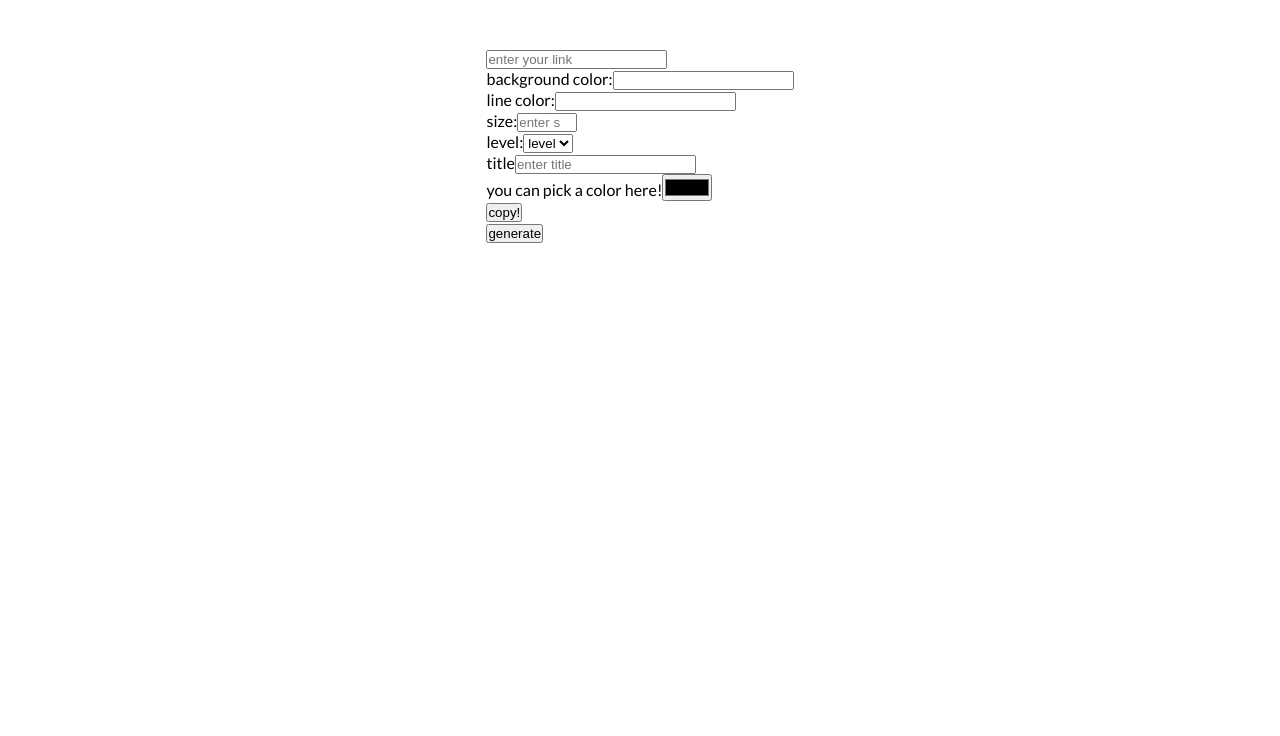
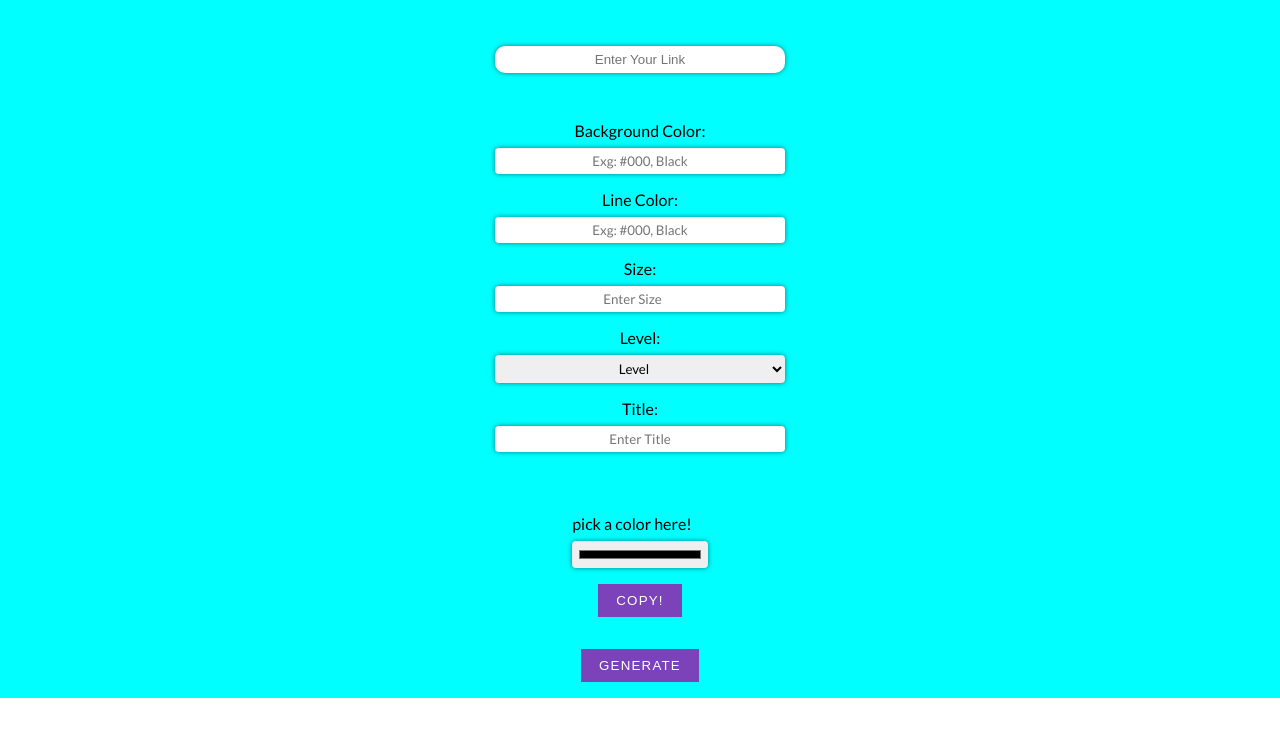
Before and after one commit to parham-mosadeq/qr-code-generator, a React (Create React App) app: page / in a window 1280 px wide. Shown: the top 736 px of the page. Built offline with nearby package versions, Linux system fonts and the light colour scheme.

Commit message:
adding more css

```diff
--- a/src/components/Settings.js
+++ b/src/components/Settings.js
@@ -4,7 +4,7 @@ import { ToastContainer } from 'react-toastify';
 import 'react-toastify/dist/ReactToastify.css';
 
 // styles
-// import styles from '../styles/showMsg.module.css';
+import styles from '../styles/settings.module.css';
 //  qr library
 import Qrcode from './Qrcode';
 // state and dispatch hooks
@@ -38,9 +38,10 @@ const Settings = () => {
   const pickedColor = useSelector((state) => state.colorReducer.pickedColor);
   // ! copy actions and states end
   return (
-    <main>
-      <article>
+    <main className={styles.main}>
+      <article className={styles.article}>
         <input
+          className={styles.linkInput}
           type='text'
           placeholder='enter your link'
           value={valueState}
@@ -48,22 +49,26 @@ const Settings = () => {
         />
 
         {/* user setting start */}
-        <div>
+        <div className={styles.userSettings}>
           {/* bg color start */}
-          <div>
+          <div className={styles.mainInputs}>
             <label> background color:</label>
             <input
+              className={styles.settingsInput}
               type='text'
               value={bgColorState}
+              placeholder={'exg: #000, black'}
               onChange={(e) => dispatch(bgColor(e))}
             />
           </div>
           {/* bg color end */}
           {/* fg color start */}
-          <div>
+          <div className={styles.mainInputs}>
             <label> line color:</label>
             <input
+              className={styles.settingsInput}
               type='text'
+              placeholder={'exg: #000, black'}
               value={fgColorState}
               onChange={(e) => dispatch(fgColor(e))}
             />
@@ -71,9 +76,10 @@ const Settings = () => {
           {/* fg color end */}
 
           {/* size of the corners start */}
-          <div>
+          <div className={styles.mainInputs}>
             <label> size:</label>
             <input
+              className={styles.settingsInput}
               value={sizeState}
               onChange={(e) => dispatch(size(e))}
               type='number'
@@ -85,23 +91,27 @@ const Settings = () => {
           {/* size of the corners end */}
 
           {/* level start */}
-          <div>
+          <div className={styles.mainInputs}>
             <label> level:</label>
-            <select onChange={(e) => dispatch(level(e))}>
+            <select
+              className={styles.settingsInput}
+              onChange={(e) => dispatch(level(e))}
+            >
               <option value='level' hidden defaultValue>
                 level
               </option>
-              <option value='L'>L</option>
-              <option value='M'>M</option>
-              <option value='Q'>Q</option>
-              <option value='H'>H</option>
+              <option className={styles.opt} value='L'>L</option>
+              <option className={styles.opt} value='M'>M</option>
+              <option className={styles.opt} value='Q'>Q</option>
+              <option className={styles.opt} value='H'>H</option>
             </select>
           </div>
           {/* level end */}
           {/* title start */}
-          <div>
-            <label>title</label>
+          <div className={styles.mainInputs}>
+            <label>title:</label>
             <input
+              className={styles.settingsInput}
               value={titleState}
               onChange={(e) => dispatch(title(e))}
               type='text'
@@ -115,19 +125,26 @@ const Settings = () => {
 
       <div>
         <div>
-          <label htmlFor=''>you can pick a color here!</label>
+          <label> pick a color here!</label>
           <input
+            className={styles.settingsInput}
             value={pickedColor}
             onChange={(e) => dispatch(pickColor(e))}
             type='color'
           />
         </div>
         <div>
-          <button onClick={() => dispatch(copy())}>copy!</button>
+          <button
+
+          className={styles.btn}
+          onClick={() => dispatch(copy())}>copy!</button>
         </div>
       </div>
 
       <button
+
+className={styles.btn}
+
         onClick={() => {
           dispatch(generate());
         }}
--- a/src/functions/functions.js
+++ b/src/functions/functions.js
@@ -26,4 +26,6 @@ const notify = (txt, type) => {
   }
 };
 
-export { notify };
+
+
+export { notify,   };
--- a/src/index.css
+++ b/src/index.css
@@ -14,5 +14,5 @@ body {
   height: 100vh;
   display: flex;
   justify-content: center;
-  margin-top: 3rem;
+  overflow-x: hidden;
 }
--- a/src/redux/colorPicker/actionColor.js
+++ b/src/redux/colorPicker/actionColor.js
@@ -1,5 +1,3 @@
-import { notify } from "../../functions/functions";
-
 const pickColor = (e) => {
   return {
     type: 'PICK_COLOR',
@@ -8,7 +6,6 @@ const pickColor = (e) => {
 };
 
 const copy = () => {
-  // notify('copied')
   return {
     type: 'COPY',
   };
--- /dev/null
+++ b/src/styles/settings.module.css
@@ -0,0 +1,89 @@
+.main {
+  width: 100vw;
+  display: flex;
+  flex-direction: column;
+  justify-content: center;
+  align-items: center;
+  background-color: aqua;
+  font-family: inherit;
+}
+
+.article {
+  padding: 14px 10px;
+  margin: 2rem auto;
+  display: flex;
+  flex-direction: column;
+}
+
+.linkInput {
+  text-align: center;
+  width: 100%;
+  margin-bottom: 2rem;
+  border-radius: 10px;
+  border: none;
+  cursor: pointer;
+  padding: 6px 0;
+  text-transform: capitalize;
+  color: gray;
+  box-shadow: 0 0 5px rgba(0, 0, 0, 0.5);
+
+  transition: box-shadow 0.3s linear;
+}
+
+.linkInput:focus {
+  box-shadow: 0 -10px 5px rgba(0, 0, 0, 0.2);
+  outline: 0;
+}
+
+.userSettings {
+  text-align: center;
+  width: 100%;
+  text-transform: capitalize;
+}
+
+.mainInputs {
+  margin: 1rem 0;
+  max-width: 500;
+}
+
+.settingsInput {
+  width: 100%;
+  border: 0;
+  border-radius: 4px;
+  text-align: center;
+  padding: 5px;
+  margin-top: 8px;
+  text-transform: capitalize;
+  font-family: inherit;
+  cursor: pointer;
+  box-shadow: 0 0 5px rgba(0, 0, 0, 0.5);
+
+  transition: box-shadow 0.3s linear;
+}
+
+.settingsInput:focus {
+  box-shadow: 0 10px 5px rgba(0, 0, 0, 0.2);
+  outline: 0;
+}
+
+.opt {
+  background-color: #eee;
+}
+
+.btn {
+  display: block;
+  margin: 1rem auto;
+  border: 0;
+  padding: 9px 18px;
+  text-transform: uppercase;
+  background-color: rgb(123, 66, 185);
+  color: #fff;
+  letter-spacing: 1.2px;
+  cursor: pointer;
+  transition: box-shadow 0.3s ease;
+}
+
+.btn:hover{
+  box-shadow: 0 0 13px rgba(0, 0, 0, 0.2);
+
+}
```
